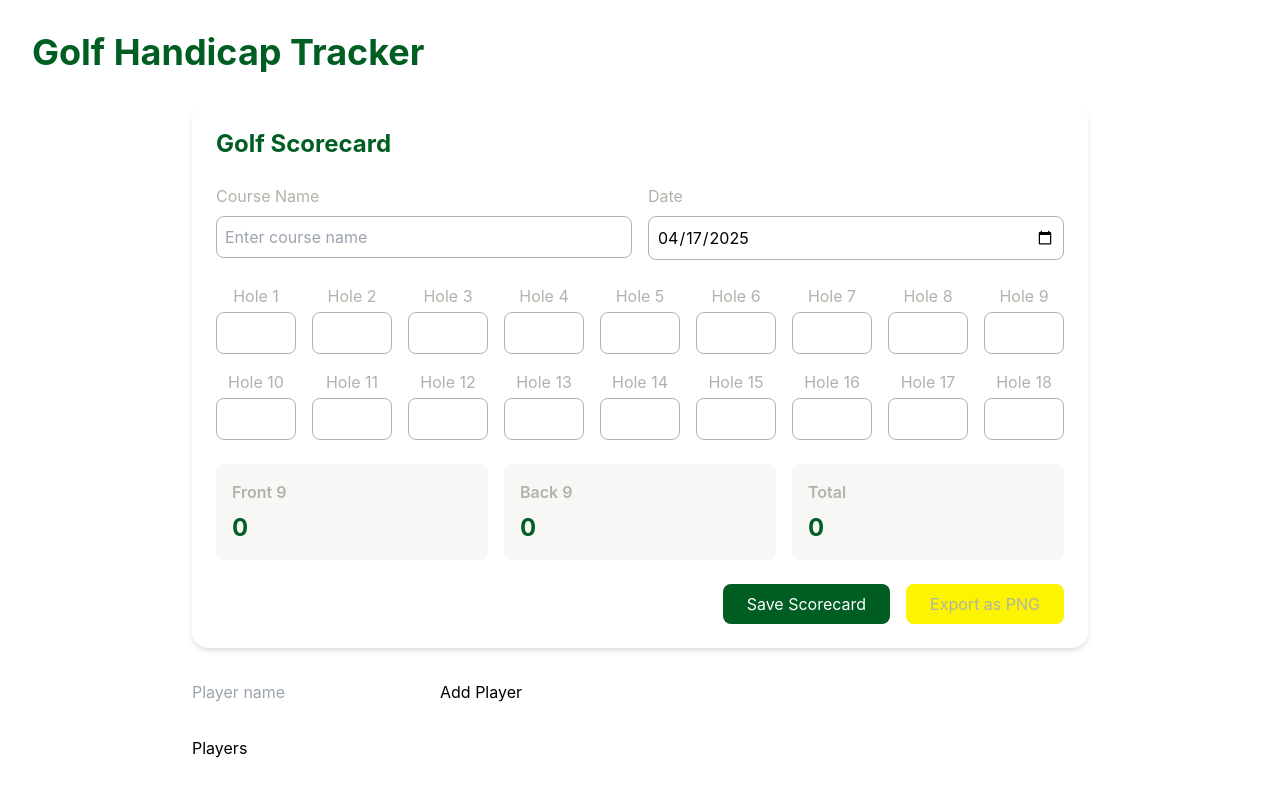
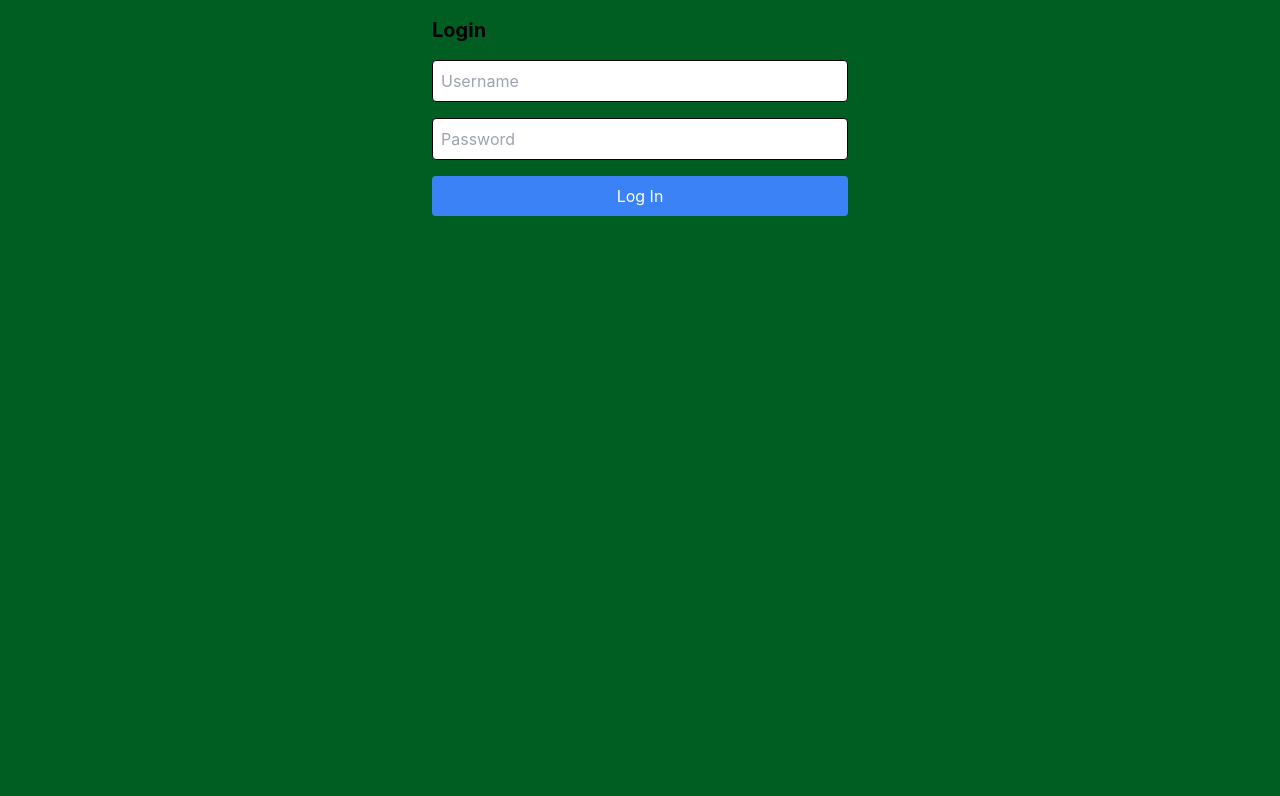
Before and after one commit to filociraptor/golf-handicap-tracker, a React (Create React App) app: page /login in a window 1280 px wide. Shown: the top 796 px of the page. Built offline with nearby package versions, Linux system fonts and the light colour scheme.

Commit message:
fixed switch to routes

```diff
--- a/package.json
+++ b/package.json
@@ -10,6 +10,7 @@
     "html2canvas": "^1.4.1",
     "react": "^19.1.0",
     "react-dom": "^19.1.0",
+    "react-router-dom": "^7.5.1",
     "react-scripts": "5.0.1",
     "web-vitals": "^2.1.4",
     "workbox-webpack-plugin": "^7.3.0"
--- a/postcss.config.js
+++ b/postcss.config.js
@@ -1,7 +1,6 @@
-// postcss.config.js
 module.exports = {
   plugins: [
     require('tailwindcss'),
     require('autoprefixer'),
   ],
-}
+};
--- a/src/App.js
+++ b/src/App.js
@@ -2,8 +2,10 @@ import React, { useState, useEffect } from 'react';
 import PlayerList from './components/PlayerList';
 import AddPlayerForm from './components/AddPlayerForm';
 import ScorecardForm from './components/ScorecardForm';
+import Login from './components/Login';
+import { BrowserRouter as Router, Route, Routes } from 'react-router-dom';
 
-function App() {
+const App = () => {
   const [players, setPlayers] = useState(() => {
     const saved = localStorage.getItem('golfPlayers');
     return saved ? JSON.parse(saved) : [];
@@ -18,6 +20,10 @@ function App() {
   };
 
   return (
+    <Router>
+      <Routes>
+        <Route path="/login" element={<Login />} />
+        <Route path="/" element={
           <div className="min-h-screen bg-white p-8">
             <h1 className="text-4xl font-bold text-green mb-8">Golf Handicap Tracker</h1>
             <div className="max-w-4xl mx-auto space-y-8">
@@ -25,8 +31,12 @@ function App() {
               <AddPlayerForm onAddPlayer={addPlayer} />
               <PlayerList players={players} setPlayers={setPlayers} />
             </div>
+            <div className="text-red-500">Hello, Tailwind!</div>
           </div>
+        } />
+      </Routes>
+    </Router>
   );
-}
+};
 
 export default App;
--- /dev/null
+++ b/src/components/Login.js
@@ -0,0 +1,53 @@
+import React, { useState } from 'react';
+import { BrowserRouter as Router, Routes, Route } from 'react-router-dom';
+
+const Login = () => {
+  const [username, setUsername] = useState('');
+  const [password, setPassword] = useState('');
+
+  const handleSubmit = (e) => {
+    e.preventDefault();
+    // Handle login logic here (e.g., API call)
+    console.log('Logging in with:', { username, password });
+  };
+
+  return (
+    <div className="max-w-md mx-auto p-4">
+      <h2 className="text-xl font-bold mb-4">Login</h2>
+      <form onSubmit={handleSubmit} className="flex flex-col space-y-4">
+        <input
+          type="text"
+          placeholder="Username"
+          value={username}
+          onChange={(e) => setUsername(e.target.value)}
+          className="p-2 border rounded"
+          required
+        />
+        <input
+          type="password"
+          placeholder="Password"
+          value={password}
+          onChange={(e) => setPassword(e.target.value)}
+          className="p-2 border rounded"
+          required
+        />
+        <button type="submit" className="p-2 bg-blue-500 text-white rounded">
+          Log In
+        </button>
+      </form>
+    </div>
+  );
+};
+
+const App = () => {
+  return (
+    <Router>
+      <Routes>
+        <Route path="/login" element={<Login />} />
+        {/* Add other routes here */}
+      </Routes>
+    </Router>
+  );
+};
+
+export default Login;
--- a/src/index.css
+++ b/src/index.css
@@ -4,6 +4,7 @@
 
 /* Custom styles can be added below */
 
+/* Global styles */
 body {
   margin: 0;
   font-family: -apple-system, BlinkMacSystemFont, 'Segoe UI', 'Roboto', 'Oxygen',
@@ -11,8 +12,10 @@ body {
     sans-serif;
   -webkit-font-smoothing: antialiased;
   -moz-osx-font-smoothing: grayscale;
+  background-color: #005E23; /* Background color matching the green palette */
 }
 
+/* Code styling */
 code {
   font-family: source-code-pro, Menlo, Monaco, Consolas, 'Courier New',
     monospace;
```
Also changed, not shown: 2 other files (tests, documents, lock files or other folders). Lines whose indentation alone changed are shown as unchanged.
